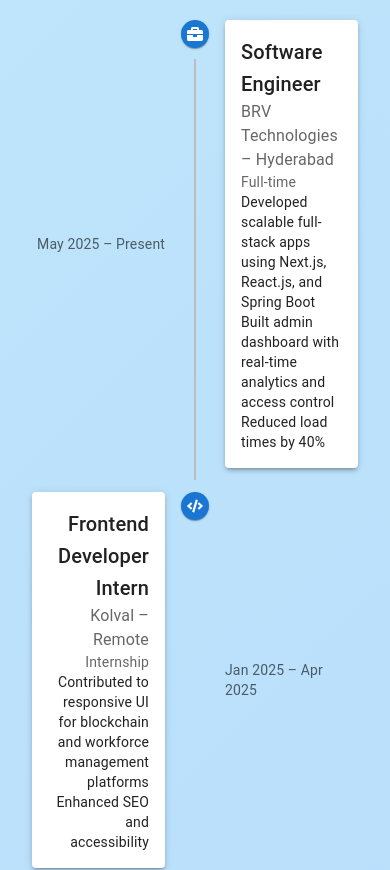
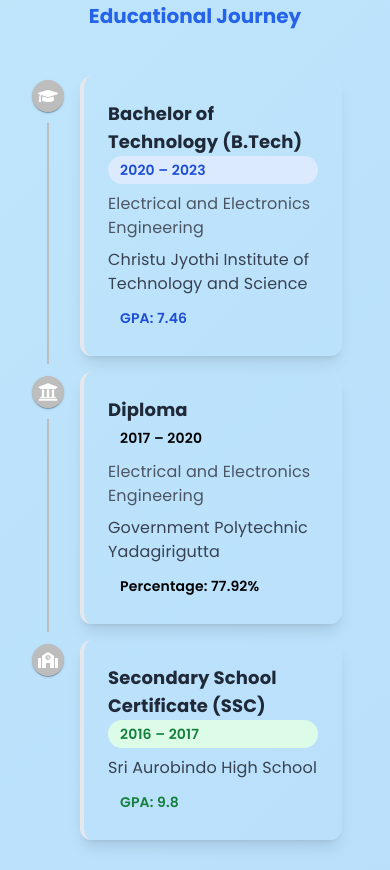
Before and after one commit to sriram-singarapu/my-portfolio, a Next.js app: page / in a window 390 px wide. Shown: the part 5200-6070 px from the top of the page. Built offline with nearby package versions, Linux system fonts and the light colour scheme.

Commit message:
education section

```diff
--- a/app/components/Education.tsx
+++ b/app/components/Education.tsx
@@ -8,117 +8,139 @@ import {
   TimelineConnector,
   TimelineContent,
   TimelineDot,
-  TimelineOppositeContent,
 } from "@mui/lab";
-import { easeInOut } from "framer-motion";
-import { Typography, Paper, Box } from "@mui/material";
-import { motion } from "framer-motion";
-import { FaBriefcase, FaCode } from "react-icons/fa";
+import { motion, easeInOut } from "framer-motion";
+import { FaGraduationCap, FaUniversity, FaSchool } from "react-icons/fa";
 
-const experiences = [
+const educationData = [
   {
-    title: "Software Engineer",
-    company: "BRV Technologies",
-    location: "Hyderabad",
-    duration: "May 2025 – Present",
-    type: "Full-time",
-    achievements: [
-      "Developed scalable full-stack apps using Next.js, React.js, and Spring Boot",
-      "Built admin dashboard with real-time analytics and access control",
-      "Reduced load times by 40%",
-    ],
+    degree: "Bachelor of Technology (B.Tech)",
+    field: "Electrical and Electronics Engineering",
+    institution: "Christu Jyothi Institute of Technology and Science",
+    duration: "2020 – 2023",
+    grade: "GPA: 7.46",
+    icon: <FaGraduationCap />,
+    color: "blue",
   },
   {
-    title: "Frontend Developer Intern",
-    company: "Kolval",
-    location: "Remote",
-    duration: "Jan 2025 – Apr 2025",
-    type: "Internship",
-    achievements: [
-      "Contributed to responsive UI for blockchain and workforce management platforms",
-      "Enhanced SEO and accessibility",
-    ],
+    degree: "Diploma",
+    field: "Electrical and Electronics Engineering",
+    institution: "Government Polytechnic Yadagirigutta",
+    duration: "2017 – 2020",
+    grade: "Percentage: 77.92%",
+    icon: <FaUniversity />,
+    color: "purple",
+  },
+  {
+    degree: "Secondary School Certificate (SSC)",
+    field: "",
+    institution: "Sri Aurobindo High School",
+    duration: "2016 – 2017",
+    grade: "GPA: 9.8",
+    icon: <FaSchool />,
+    color: "green",
   },
 ];
 
+const containerVariants = {
+  hidden: { opacity: 0 },
+  visible: {
+    opacity: 1,
+    transition: {
+      duration: 0.6,
+      staggerChildren: 0.3,
+    },
+  },
+};
+
 const iconVariants = {
-  hidden: {
-    scale: 0,
-    rotate: -180,
-  },
+  hidden: { scale: 0, rotate: -180 },
   visible: {
     scale: 1,
     rotate: 0,
     transition: {
-      duration: 0.5,
-      ease: easeInOut, // ✅ valid easing string
+      duration: 0.6,
+      ease: easeInOut,
     },
   },
 };
 
-const ExperienceTimeline = () => {
+export default function Education() {
   return (
-    <Box sx={{ mt: 4 }}>
-      <Timeline position="alternate">
-        {experiences.map((exp, index) => (
+    <motion.div
+      className="mb-16 px-4"
+      initial="hidden"
+      whileInView="visible"
+      viewport={{ once: true, margin: "-50px" }}
+      variants={containerVariants}
+    >
+      <div className="text-center text-xl lg:text-3xl font-bold text-blue-600 mb-8">
+        <h2>Educational Journey</h2>
+      </div>
+
+      <Timeline
+        sx={{
+          [`& .MuiTimelineItem-root:before`]: {
+            flex: 0,
+            padding: 0,
+          },
+        }}
+      >
+        {educationData.map((edu, index) => (
           <TimelineItem key={index}>
-            <TimelineOppositeContent
-              sx={{ m: "auto 0" }}
-              align="right"
-              variant="body2"
-              color="text.secondary"
-            >
-              {exp.duration}
-            </TimelineOppositeContent>
             <TimelineSeparator>
-              <motion.div
-                initial="hidden"
-                whileInView="visible"
-                variants={iconVariants}
-                viewport={{ once: true }}
+              <TimelineDot className={`!bg-${edu.color}-500`}>
+                <motion.div
+                  className="text-white text-xl"
+                  variants={iconVariants}
+                  whileHover={{
+                    rotate: 360,
+                    transition: { duration: 0.6 },
+                  }}
+                >
+                  {React.cloneElement(edu.icon, { className: "text-white" })}
+                </motion.div>
+              </TimelineDot>
+              {index !== educationData.length - 1 && <TimelineConnector />}
+            </TimelineSeparator>
+
+            <TimelineContent className="!py-2">
+              <div
+                className={`rounded-xl shadow-lg border-l-4 border-${edu.color}-500 p-6 hover:shadow-xl transition-shadow duration-300`}
               >
-                <TimelineDot color="primary">
-                  {index % 2 === 0 ? (
-                    <FaBriefcase size={16} />
-                  ) : (
-                    <FaCode size={16} />
-                  )}
-                </TimelineDot>
-              </motion.div>
-              {index !== experiences.length - 1 && <TimelineConnector />}
-            </TimelineSeparator>
-            <TimelineContent sx={{ py: "12px", px: 2 }}>
-              <motion.div
-                initial={{ opacity: 0, x: index % 2 === 0 ? -50 : 50 }}
-                whileInView={{ opacity: 1, x: 0 }}
-                transition={{ duration: 0.6 }}
-                viewport={{ once: true }}
-              >
-                <Paper elevation={3} sx={{ p: 2 }}>
-                  <Typography variant="h6" component="span">
-                    {exp.title}
-                  </Typography>
-                  <Typography color="text.secondary">
-                    {exp.company} – {exp.location}
-                  </Typography>
-                  <Typography variant="body2" color="text.secondary">
-                    {exp.type}
-                  </Typography>
-                  <ul>
-                    {exp.achievements.map((achievement, i) => (
-                      <li key={i}>
-                        <Typography variant="body2">{achievement}</Typography>
-                      </li>
-                    ))}
-                  </ul>
-                </Paper>
-              </motion.div>
+                <div className="flex items-start gap-4">
+                  <div className="flex-1">
+                    <div className="flex flex-col md:flex-row md:items-center md:justify-between mb-2">
+                      <h3 className="text-lg lg:text-xl font-bold text-gray-800">
+                        {edu.degree}
+                      </h3>
+                      <span
+                        className={`text-sm font-semibold px-3 py-1 bg-${edu.color}-100 text-${edu.color}-700 rounded-full`}
+                      >
+                        {edu.duration}
+                      </span>
+                    </div>
+
+                    {edu.field && (
+                      <p className="text-gray-600 font-medium mb-2">
+                        {edu.field}
+                      </p>
+                    )}
+
+                    <p className="text-gray-700 mb-2">{edu.institution}</p>
+
+                    <div
+                      className={`inline-flex items-center px-3 py-1 bg-${edu.color}-50 text-${edu.color}-700 rounded-lg font-semibold`}
+                    >
+                      <span className="text-sm">{edu.grade}</span>
+                    </div>
+                  </div>
+                </div>
+              </div>
             </TimelineContent>
           </TimelineItem>
         ))}
       </Timeline>
-    </Box>
+    </motion.div>
   );
-};
-
-export default ExperienceTimeline;
+}
```
